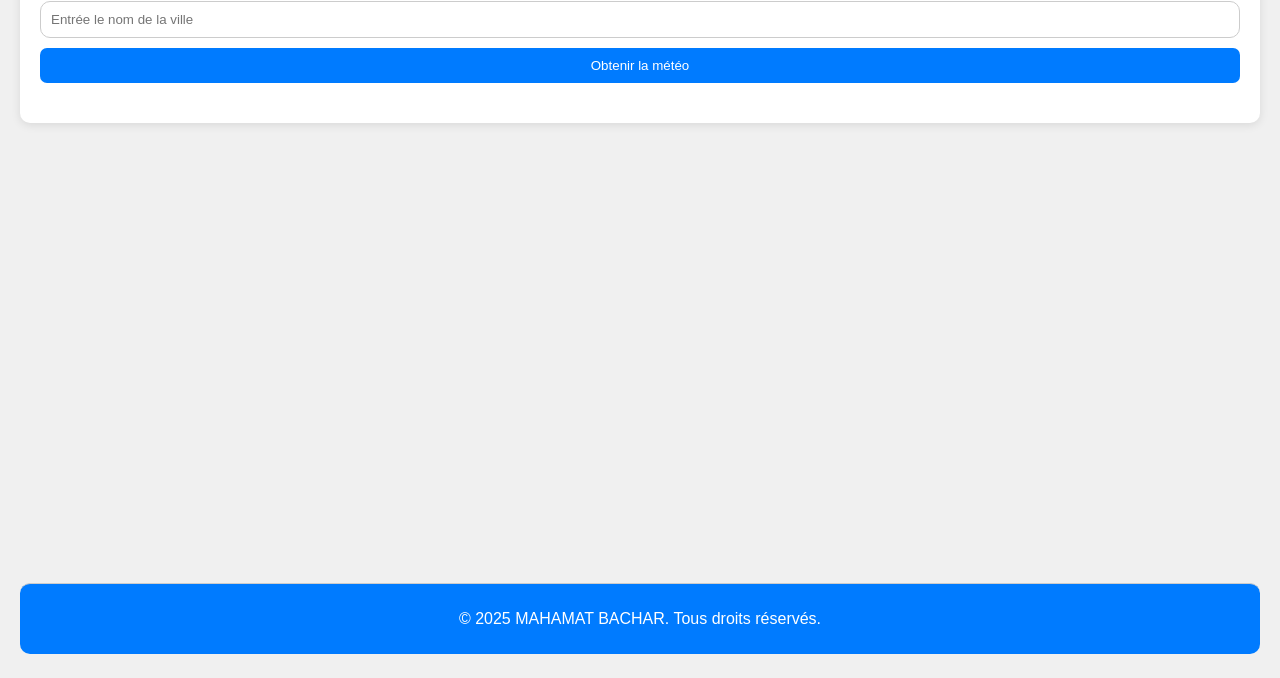
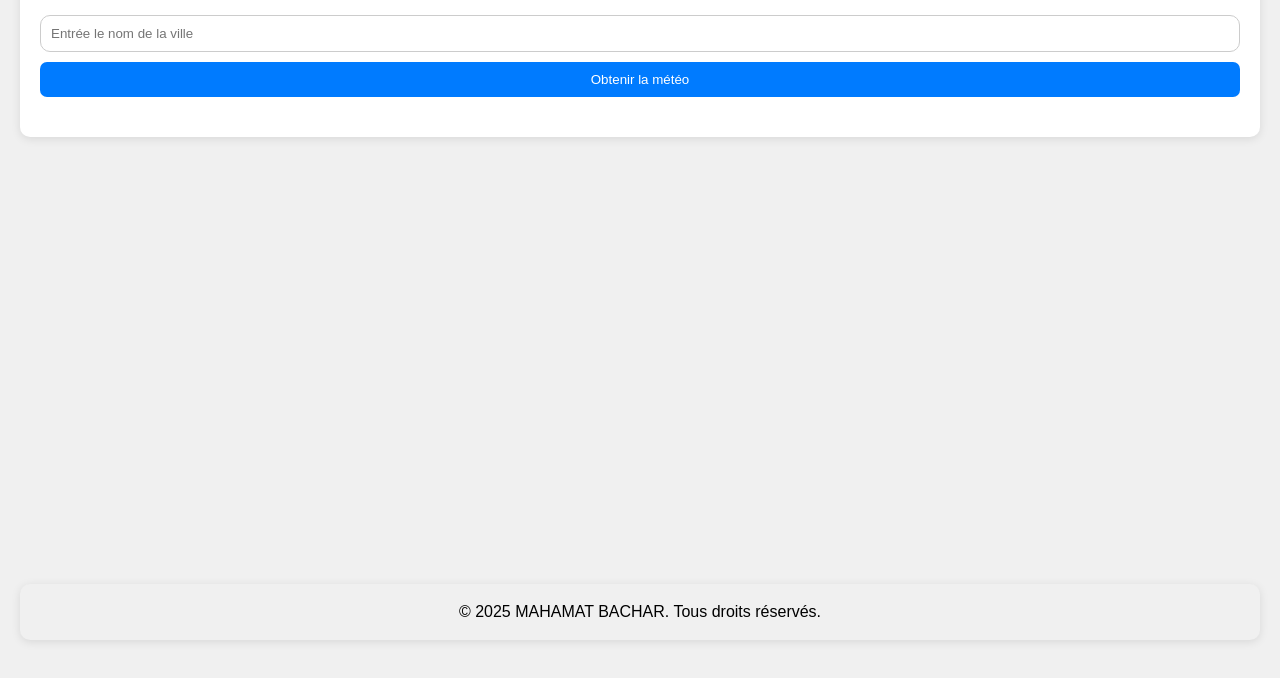
Before and after one commit to MHTBASHAR/m-t-o-application, a plain HTML site: page index.html in a window 1280 px wide. Shown: the part 122-800 px from the top of the page. Drawn offline with nearby package versions, Linux system fonts and the light colour scheme.

Commit message:
last modifying

```diff
--- a/style.css
+++ b/style.css
@@ -20,7 +20,7 @@ body {
 .weather-app {
     width: 100%;
     margin: 0 auto;
-    margin-bottom: 20px;
+    margin-bottom: 7px;
     display: flex;
     flex-direction: column;
     text-align: center;
@@ -60,10 +60,12 @@ button:hover {
 footer {
     text-align: center;
     margin-top: 20px;
-    padding: 10px 0;
-    background-color:#007BFF;
-    border-top: 1px solid #ccc;
+    padding: 3px 0;
+    background-color:#f0f0f0;
+    /* border-top: 1px solid #ccc; */
     border-radius: 10px;
-    color: #fff;
+    color: #000;
     width: 100%;
+    margin-bottom: 0;
+    box-shadow: 0 2px 10px rgba(0, 0, 0, 0.1);
 }
```
